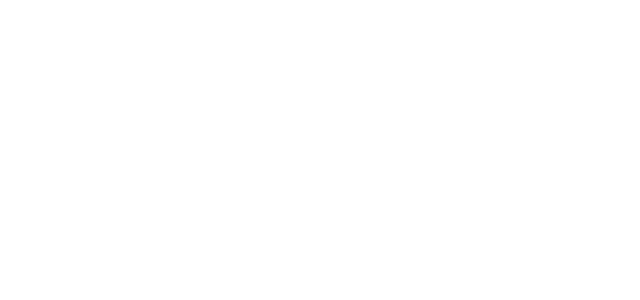
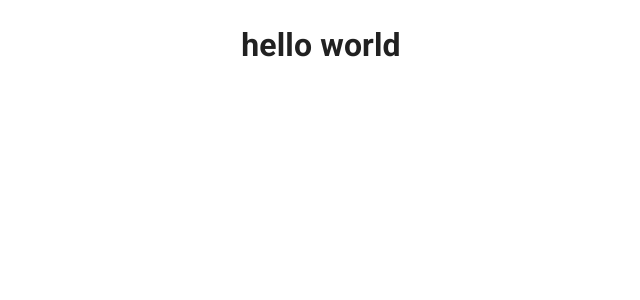
Before and after one commit to d33zhou/foodbook, a React (Create React App) app in the folder react-front-end/: page / in a window 1280 px wide. Shown: the top 300 px of the page, without its empty margins (319-959 px from the left). Built offline with nearby package versions, Linux system fonts and the light colour scheme.

Commit message:
Add MUI Css baseline

```diff
--- a/react-front-end/public/index.html
+++ b/react-front-end/public/index.html
@@ -10,6 +10,15 @@
       content="Web site created using create-react-app"
     />
     <link rel="apple-touch-icon" href="%PUBLIC_URL%/logo192.png" />
+    <!-- Material UI -->
+    <link
+      rel="stylesheet"
+      href="https://fonts.googleapis.com/css?family=Roboto:300,400,500,700&display=swap"
+    />
+    <link
+      rel="stylesheet"
+      href="https://fonts.googleapis.com/icon?family=Material+Icons"
+    />
     <!--
       manifest.json provides metadata used when your web app is installed on a
       user's mobile device or desktop. See https://developers.google.com/web/fundamentals/web-app-manifest/
--- a/react-front-end/src/components/App.jsx
+++ b/react-front-end/src/components/App.jsx
@@ -1,10 +1,15 @@
 import axios from 'axios';
+import { CssBaseline, ScopedCssBaseline } from '@mui/material';
 import './App.css';
 
 function App() {
   return (
-    <div className="App">
-    </div>
+    <>
+      <CssBaseline />
+      <div className='App'>
+        <h1>hello world</h1>
+      </div>
+    </>
   );
 }
 
```
Also changed, not shown: 1 other file (tests, documents, lock files or other folders).
